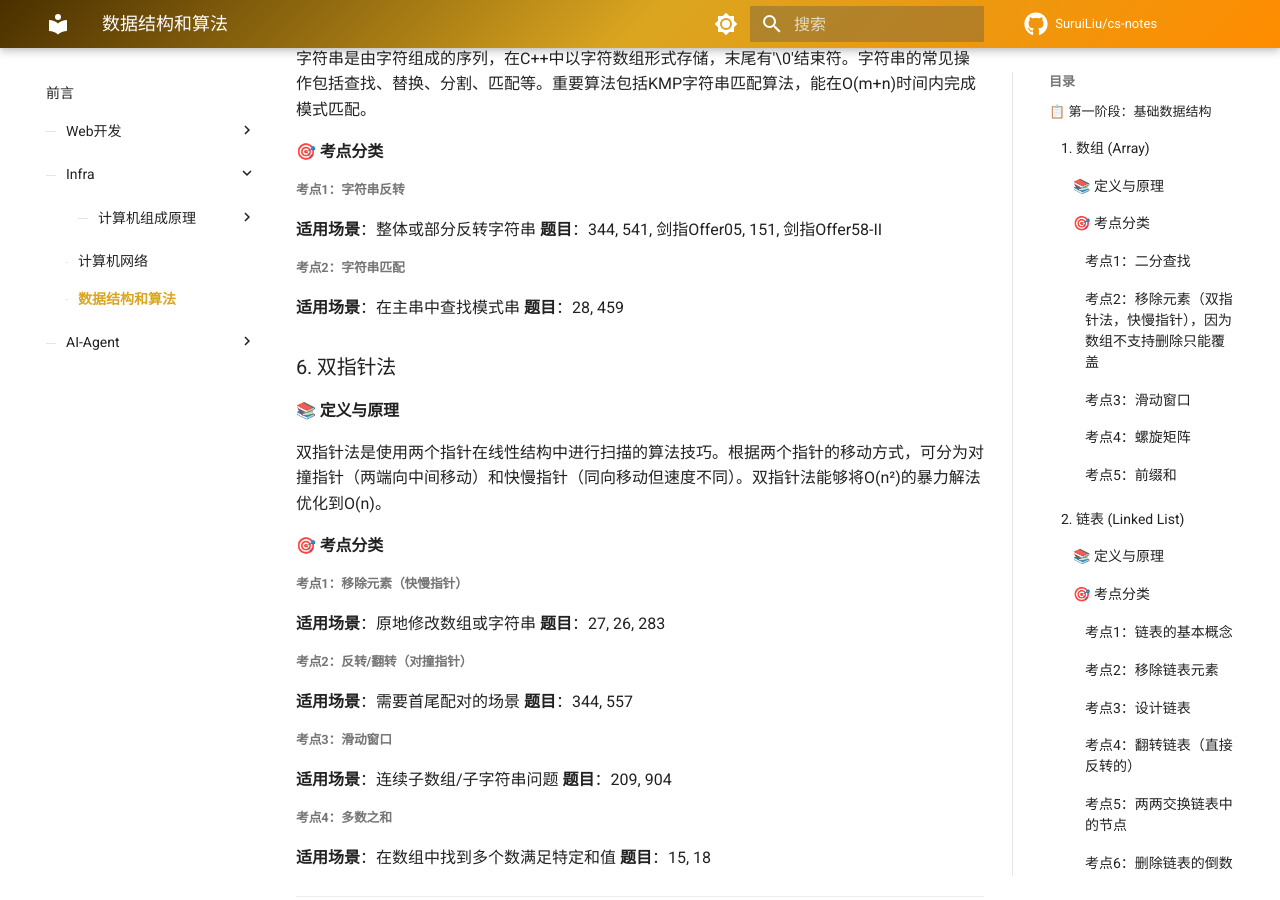
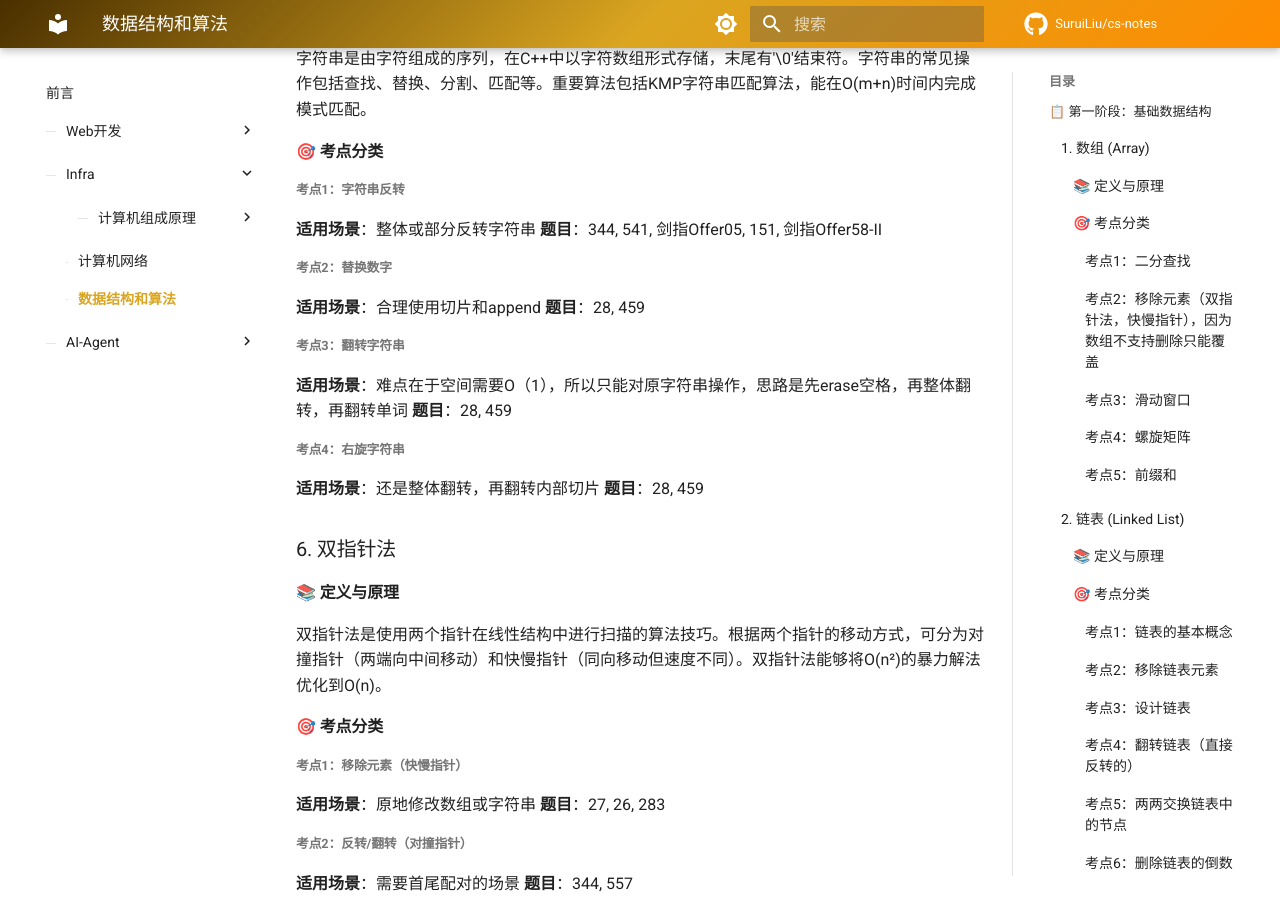
Before and after one commit to SuruiLiu/cs-notes, an MkDocs documentation site: the page built from docs/infra/leetcode/index.md, in a window 1280 px wide and 900 px high, scrolled down 2938 px. Built offline with MkDocs 1.6.1 and Material for MkDocs 9.7.7, drawn with Linux system fonts in a browser that asks for light colours; comment, search, counter and statistics services are not loaded.

Commit message:
feat: add string part to data structure

```diff
--- a/docs/infra/leetcode/index.md
+++ b/docs/infra/leetcode/index.md
@@ -130,8 +130,16 @@ while(cur) {
 **适用场景**：整体或部分反转字符串
 **题目**：344, 541, 剑指Offer05, 151, 剑指Offer58-II
 
-##### 考点2：字符串匹配
-**适用场景**：在主串中查找模式串
+##### 考点2：替换数字
+**适用场景**：合理使用切片和append
+**题目**：28, 459
+
+##### 考点3：翻转字符串
+**适用场景**：难点在于空间需要O（1），所以只能对原字符串操作，思路是先erase空格，再整体翻转，再翻转单词
+**题目**：28, 459
+
+##### 考点4：右旋字符串
+**适用场景**：还是整体翻转，再翻转内部切片
 **题目**：28, 459
 
 ### 6. 双指针法
```
